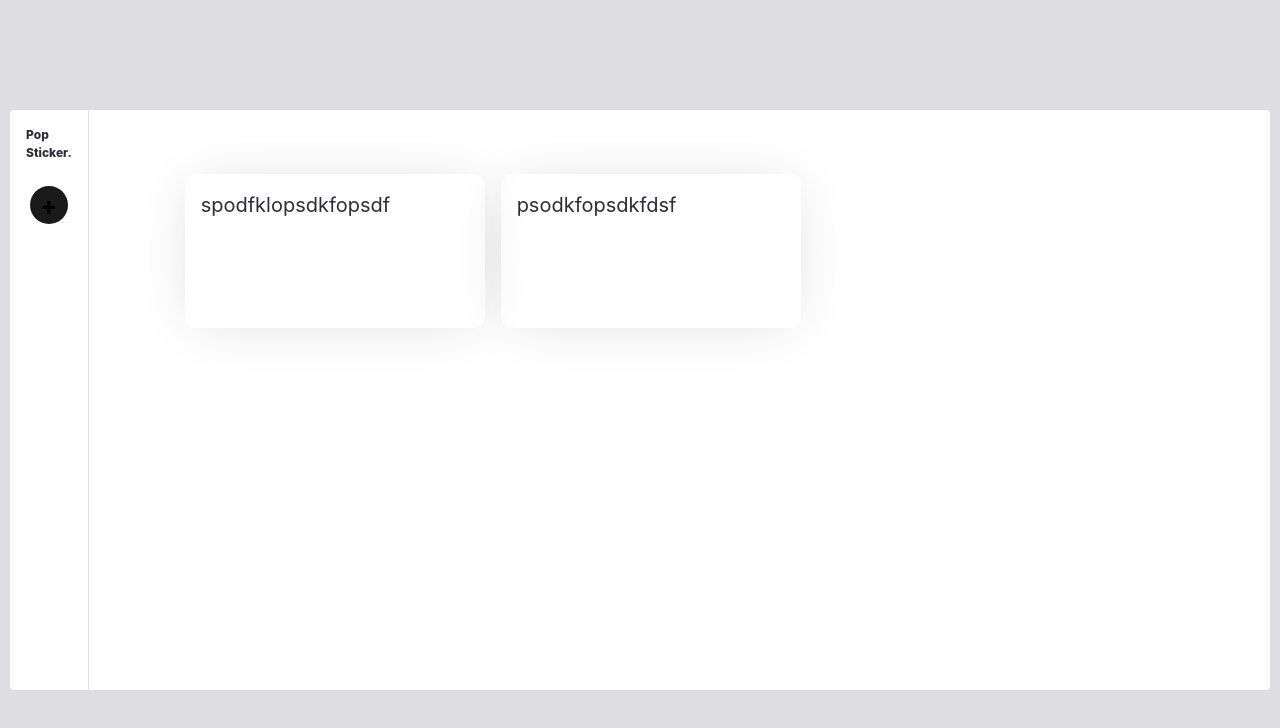
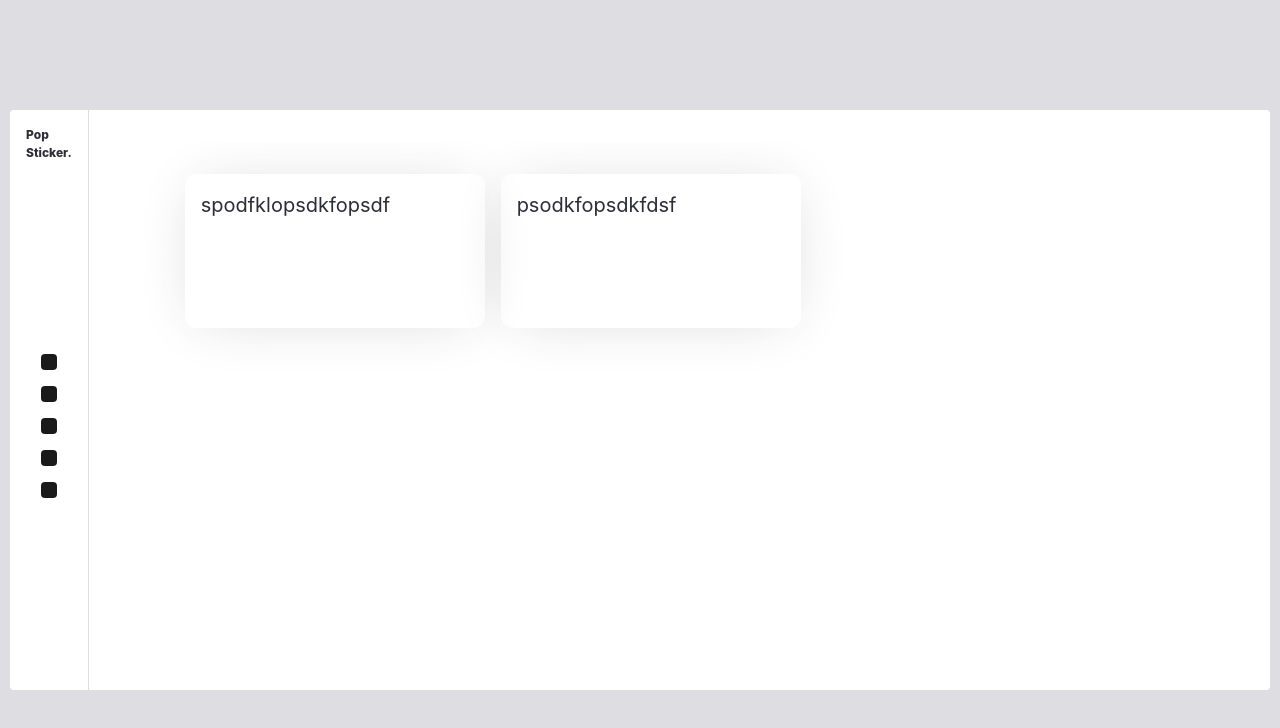
Before and after one commit to GabrielModog/popsticker-react, a React (Vite) app: page / in a window 1280 px wide. Shown: the top 728 px of the page. Built offline with nearby package versions, Linux system fonts and the light colour scheme.

Commit message:
add sticker buttons list

```diff
--- a/src/components/Sidebar.tsx
+++ b/src/components/Sidebar.tsx
@@ -1,5 +1,7 @@
 import { useContext } from "react";
 import { StickersContext } from "../contexts/StickersContext";
+
+const colors = ["blue", "red", "yellow", "green", "black"];
 
 interface AddStickerButtonProps {
   onClick: () => void;
@@ -7,24 +9,32 @@ interface AddStickerButtonProps {
 
 function AddStickerButton(props: AddStickerButtonProps) {
   const { onClick } = props;
-  return (
-    <button type="button" className="add-button" onClick={onClick}>
-      +
-    </button>
-  );
+  return <button type="button" className="sticker-button" onClick={onClick} />;
 }
 
 export default function Sidebar() {
-  const { addSticker } = useContext(StickersContext)
+  const { addSticker } = useContext(StickersContext);
   return (
     <aside className="sidebar">
-      <h3>Pop<br/>Sticker.</h3>
-      <AddStickerButton onClick={() => {
-        addSticker({
-          text: "wefwefwefwefwf",
-          color: "blue"
-        })
-      }} />
+      <h3>
+        Pop
+        <br />
+        Sticker.
+      </h3>
+
+      <div className="sticker-button__list">
+        {colors.map((color) => (
+          <AddStickerButton
+            key={color}
+            onClick={() => {
+              addSticker({
+                text: "<insert_text_here>",
+                color: color,
+              });
+            }}
+          />
+        ))}
+      </div>
     </aside>
   );
 }
--- a/src/contexts/StickersContext.tsx
+++ b/src/contexts/StickersContext.tsx
@@ -36,7 +36,7 @@ const stickersReducer = (
     case "change_sticker":
       return {
         list: state.list.map(sticker => {
-          if(sticker.id === action.payload.id)
+          if (sticker.id === action.payload.id)
             return action.payload.sticker
           return sticker
         })
@@ -79,11 +79,14 @@ export function StickersProvider({ children }: any) {
   function addSticker(sticker: any) {
     dispatch({
       type: "add_to_list",
-      payload: sticker,
+      payload: Object.assign(sticker, {
+        // never do this in production!
+        id: Math.random().toString(16).substring(2, 15)
+      }),
     });
   }
 
-  function removeSticker(id: string){
+  function removeSticker(id: string) {
     dispatch({
       type: "remove_from_list",
       payload: id
--- a/src/styles/index.scss
+++ b/src/styles/index.scss
@@ -156,6 +156,20 @@ button:focus-visible {
     margin: 0.5rem 0;
   }
 }
+.sticker-button {
+  border-radius: 4px;
+  width: 16px;
+  height: 16px;
+  padding: 0;
+
+  &__list {
+    display: flex;
+    flex-direction: column;
+    justify-content: center;
+    gap: 16px;
+    flex-grow: 1;
+  }
+}
 
 .add-button {
   border-radius: 32rem;
```
